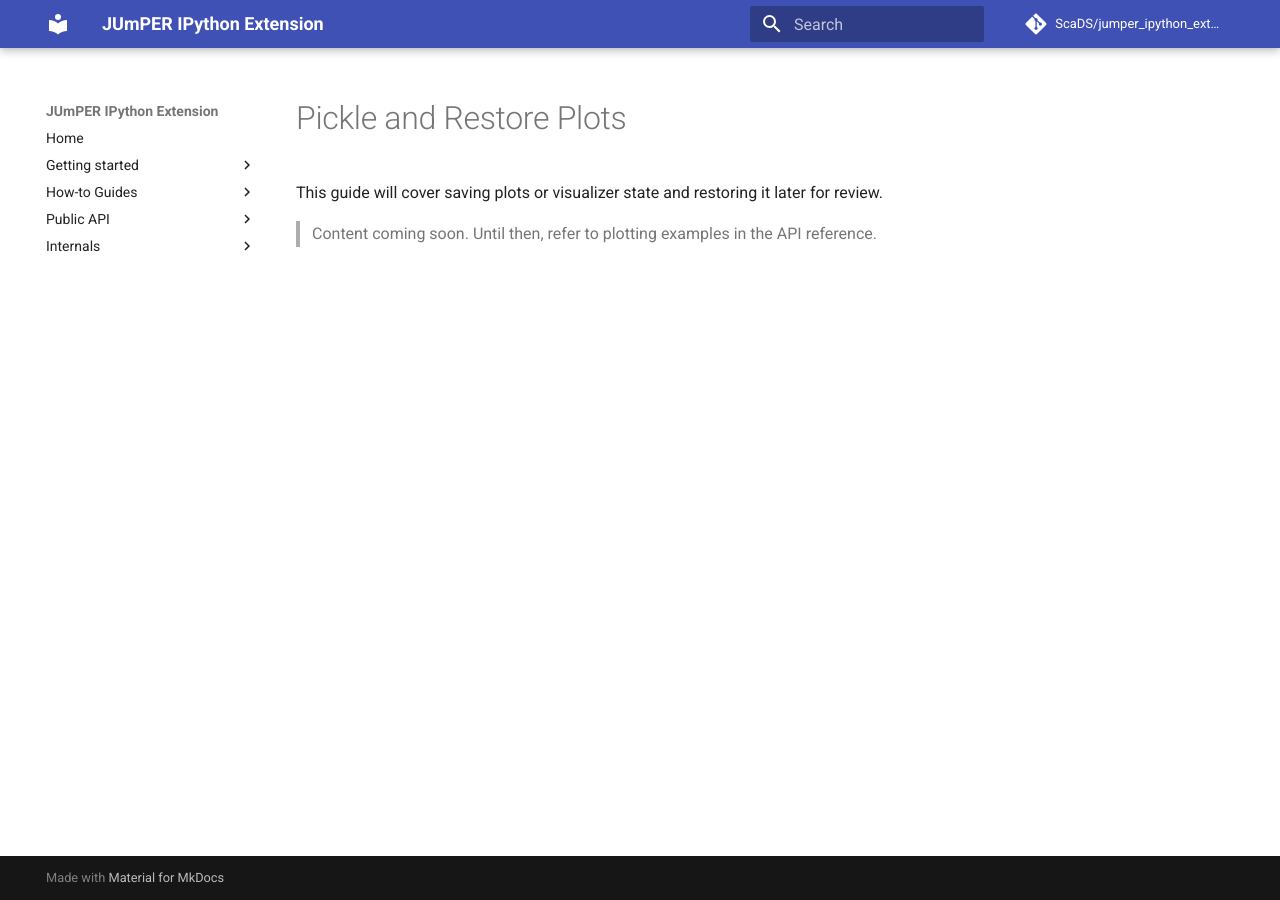
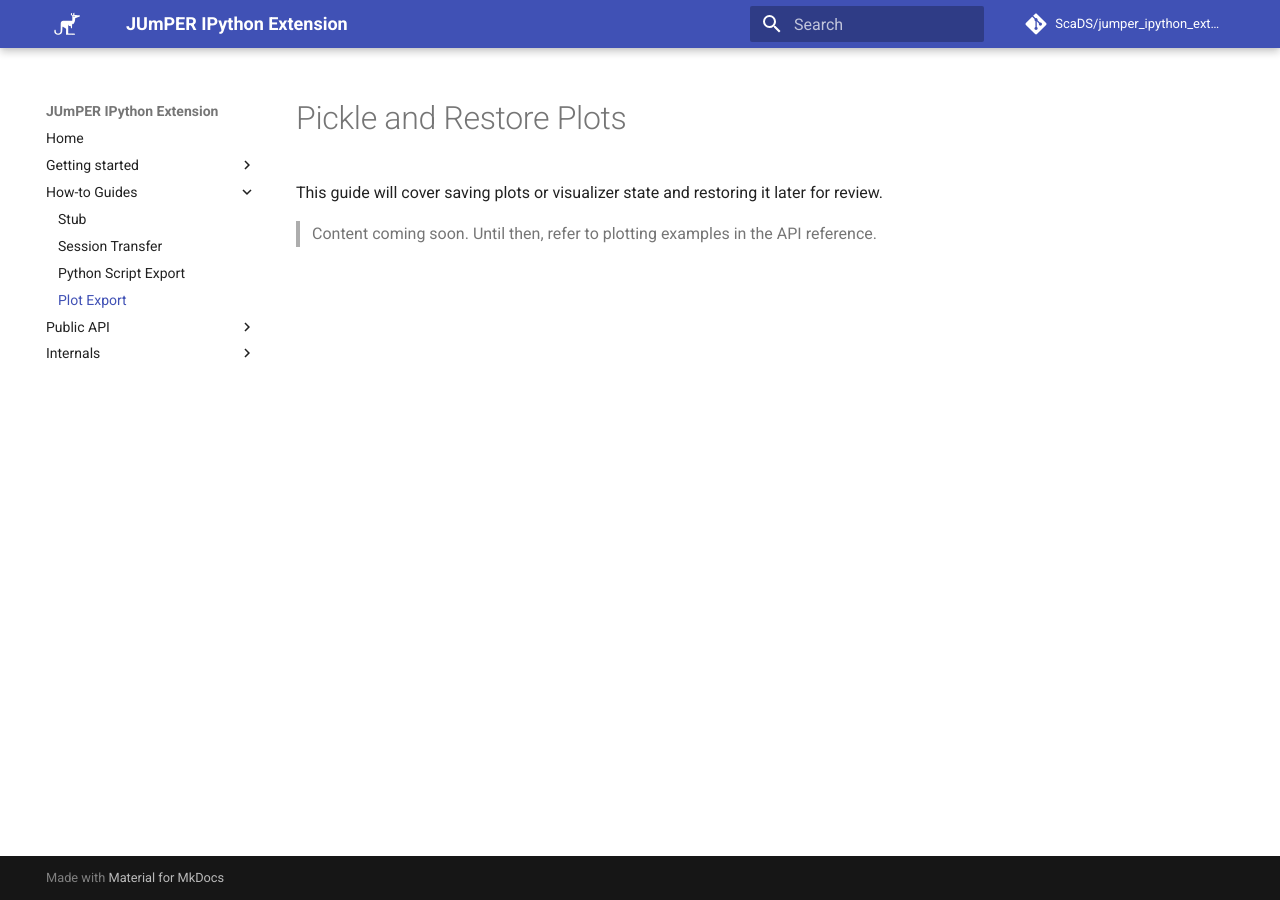
Before and after one commit to ScaDS/jumper_ipython_extension, an MkDocs documentation site: the page built from docs/guides/plot-export.md, in a window 1280 px wide. Built offline with MkDocs 1.6.1 and Material for MkDocs 9.7.7, drawn with Linux system fonts in a browser that asks for light colours; comment, search, counter and statistics services are not loaded.

Commit message:
initial guides added to nav bar

```diff
--- a/mkdocs.yml
+++ b/mkdocs.yml
@@ -7,6 +7,7 @@ docs_dir: docs
 
 theme:
   name: material
+  logo: img/JUmPER01.svg
 
 nav:
   - Home: index.md
@@ -15,6 +16,9 @@ nav:
       - Quickstart: getting-started/quickstart.md
   - How-to Guides:
       - Stub: guides/index.md
+      - Session Transfer: guides/session-transfer.md
+      - Python Script Export: guides/script-export.md
+      - Plot Export: guides/plot-export.md
   - Public API:
       - Overview: api/index.md
       - Jupyter API: api/jupyter.md
```
Also changed, not shown: docs/guides/plot-export.md (renamed from docs/guides/plot-pickle-restore.md), docs/guides/script-export.md (renamed from docs/guides/script-record-and-run.md).
